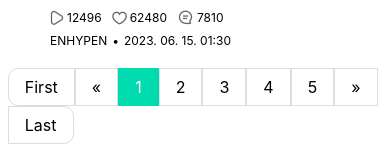
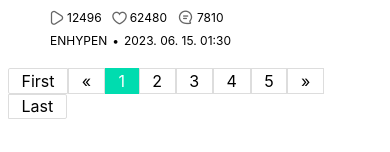
Before and after one commit to liz9999/lizlibrary, a React (Create React App) app: page / in a window 390 px wide. Shown: the part 6954-7106 px from the top of the page. After the commit the page ends 7085 px from the top, so only its background shows below. Built offline with nearby package versions, Linux system fonts and the light colour scheme.

Commit message:
pagination mobile edits

```diff
--- a/src/App.css
+++ b/src/App.css
@@ -214,20 +214,20 @@
 ul.pagination li a {
   color: black;
   float: left;
-  padding: 8px 16px;
+  padding: .5vw 1.5vh;
   text-decoration: none;
   transition: background-color .3s;
   border: 1px solid #ddd;
 }
 
 .pagination li:first-child a {
-  border-top-left-radius: 10px;
-  border-bottom-left-radius: 10px;
+  border-top-left-radius: .5vw;
+  border-bottom-left-radius: .5vw;
 }
 
 .pagination li:last-child a {
-  border-top-right-radius: 10px;
-  border-bottom-right-radius: 10px;
+  border-top-right-radius: .5vw;
+  border-bottom-right-radius: .5vw;
 }
 
 ul.pagination li.page a.page-active {
```
